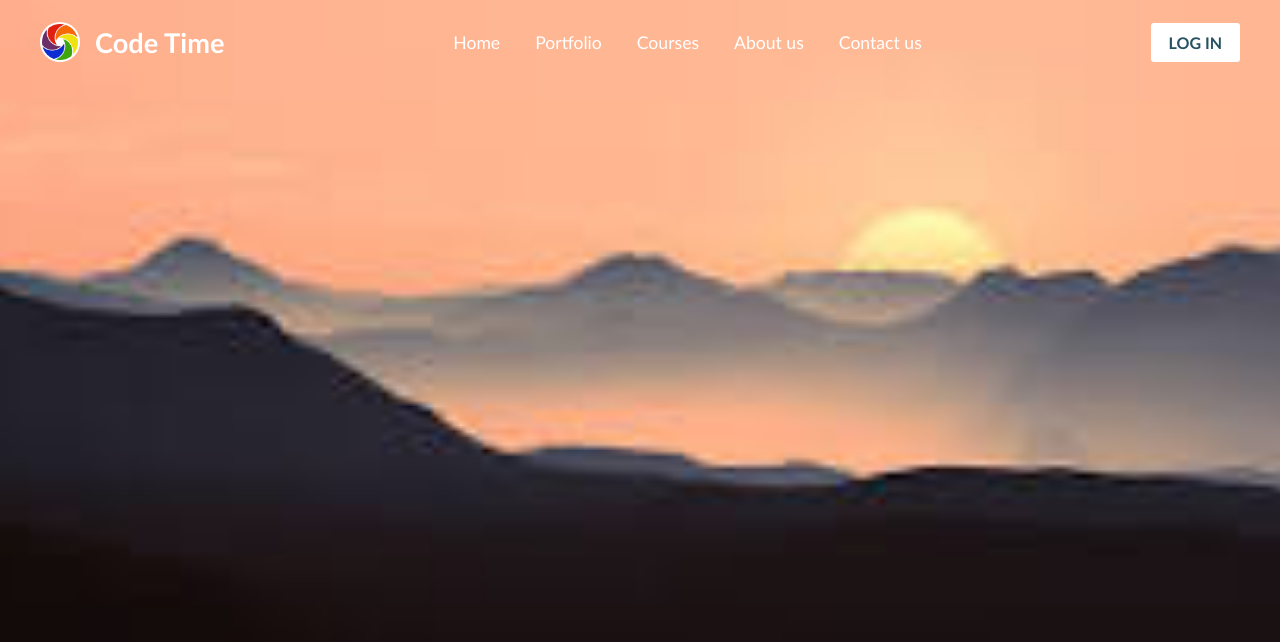
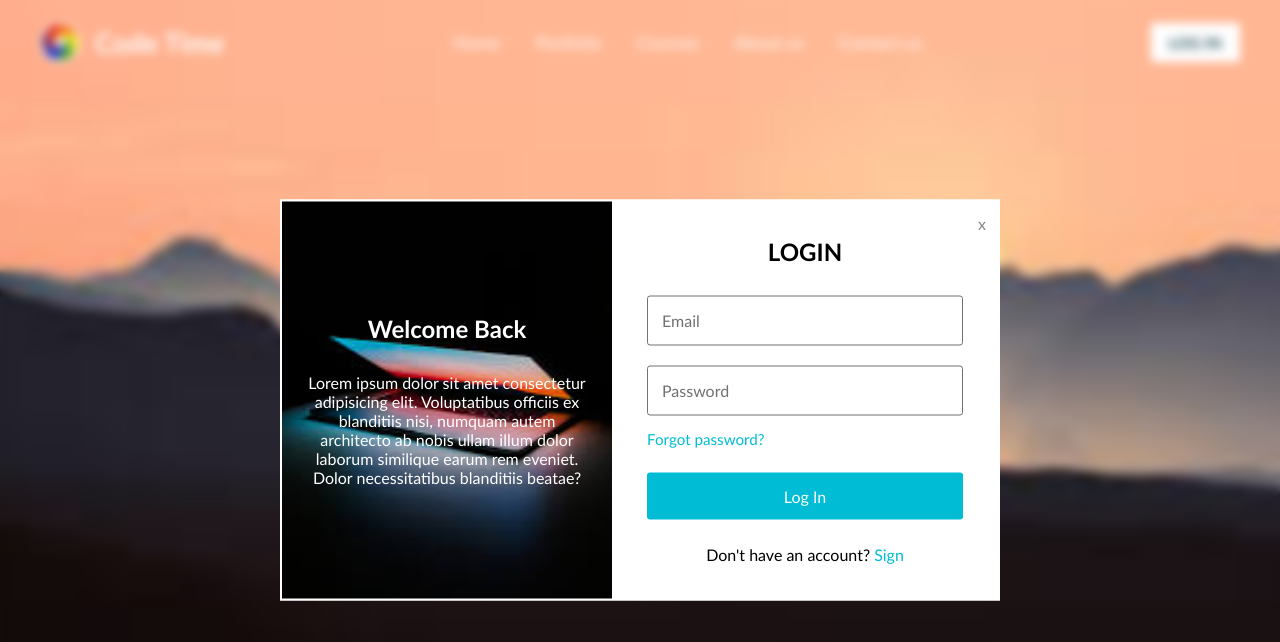
Before and after one commit to JaleRehimli0909/login-register, a plain HTML site: page index.html in a window 1280 px wide. Both pictures are taken after a click on the button "LOG IN". Drawn offline with Linux system fonts and the light colour scheme.

Commit message:
Toggling Form Popups on Click

```diff
--- a/index.html
+++ b/index.html
@@ -105,5 +105,7 @@
         </div>
       </div>
     </div>
+
+    <script src="./script.js"></script>
   </body>
 </html>
--- a/script.js
+++ b/script.js
@@ -0,0 +1,8 @@
+const showPopupBtn = document.querySelector(".login-btn");
+const hidePopupBtn = document.querySelector(".form-popup .close-btn");
+
+showPopupBtn.addEventListener('click', ()=>{
+    document.body.classList.toggle("show-popup")
+});
+
+hidePopupBtn.addEventListener('click', ()=>showPopupBtn.click());
--- a/style.css
+++ b/style.css
@@ -77,8 +77,15 @@ header {
   opacity: 0;
   pointer-events: none;
   backdrop-filter: blur(5px);
+  transition: 0.1s ease;
+
 
 }
+.show-popup .blur-bg-overlay{
+  opacity: 1;
+  pointer-events: auto;
+}
+
 .form-popup{
     position: fixed;
     top: 50%;
@@ -89,8 +96,15 @@ header {
     width: 100%;
     background-color: #fff;
     border: 2px solid #fff;
-    transform: translate(-50%, -50%);
+    transform: translate(-50%, -100%);
 }
+.show-popup .form-popup{
+  opacity: 1;
+  pointer-events: auto;
+  transform: translate(-50%, -50%);
+  transition: transform 0.2s ease, opacity 0.1s;
+}
+
 .form-popup .close-btn{
     position: absolute;
     top: 12px;
```
